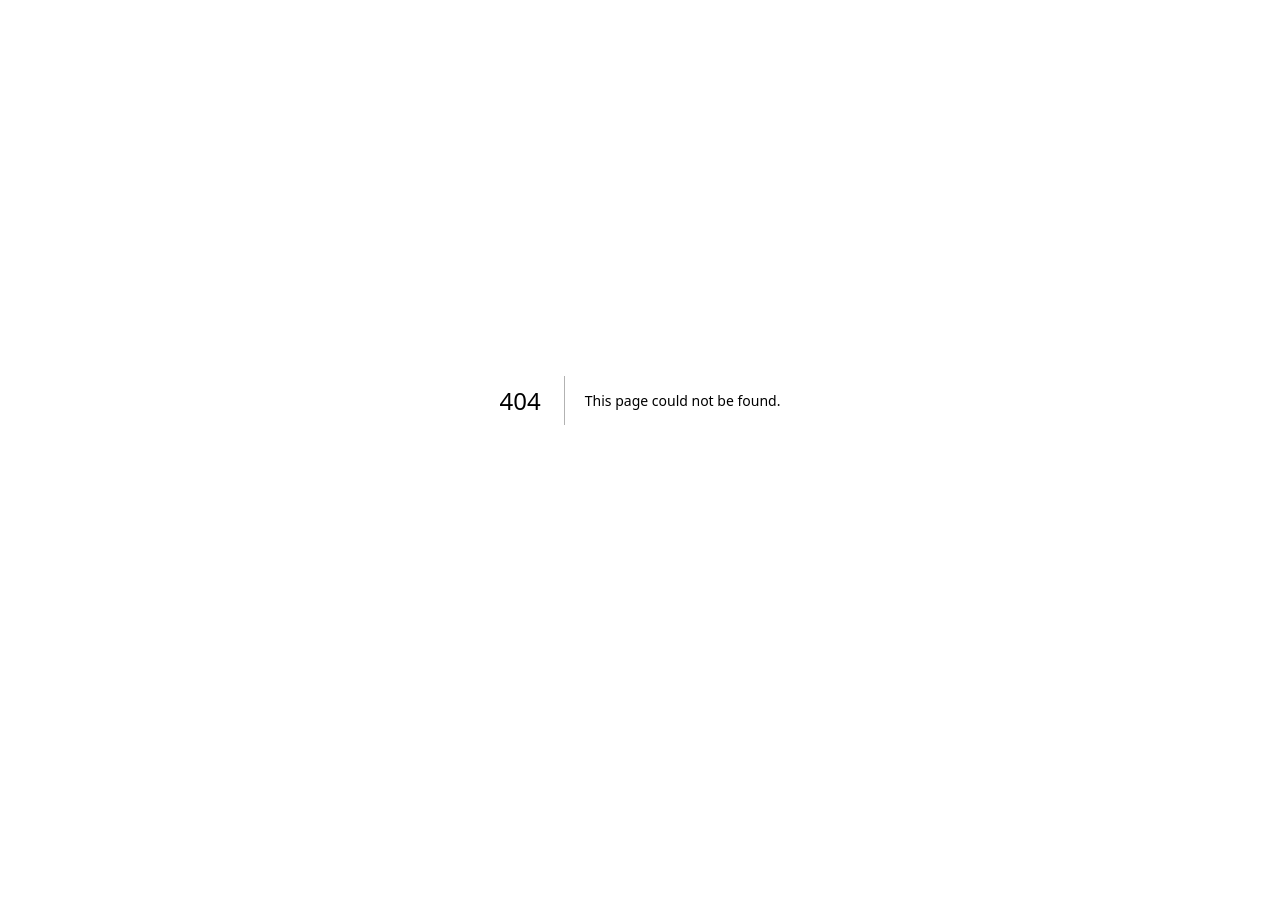
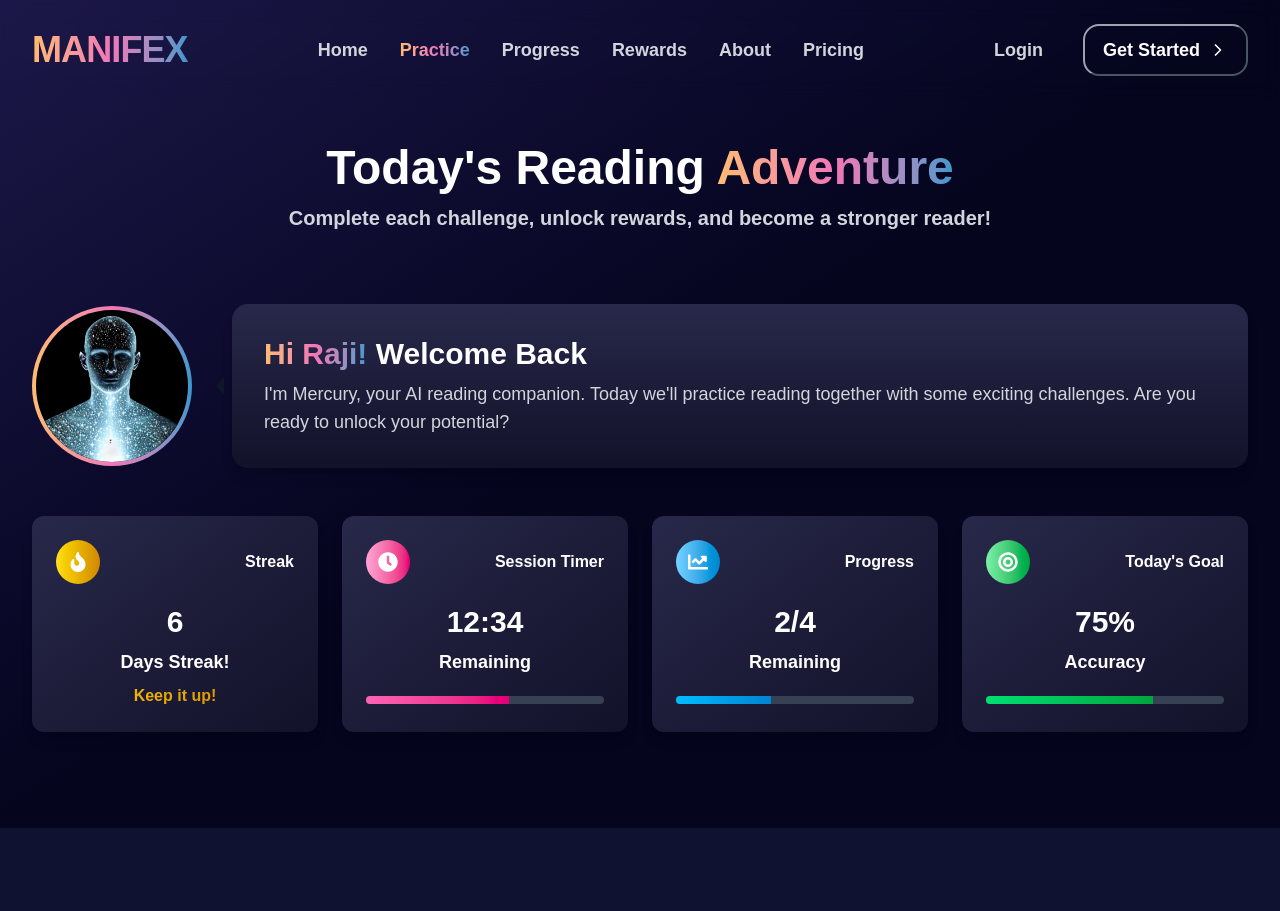
Before and after one commit to Betopia24/antoniotorre773_Web_For_Jobair, a Next.js app: page /practice in a window 1280 px wide. Before the commit this address had no page. Shown: the top 911 px of the page. Before the commit the page ends 800 px from the top, so only its background shows below. Built offline with nearby package versions, Linux system fonts and the light colour scheme.

Commit message:
UI: Practice Page

```diff
--- /dev/null
+++ b/app/(root)/practice/page.tsx
@@ -0,0 +1,12 @@
+import PracticeHero from "@/components/practice/PracticeHero";
+import Tasks from "@/components/practice/Tasks";
+import React from "react";
+
+export default function Page() {
+  return (
+    <>
+      <PracticeHero />
+      <Tasks />
+    </>
+  );
+}
--- a/components/practice/PracticeHero.tsx
+++ b/components/practice/PracticeHero.tsx
@@ -5,7 +5,7 @@ import { FaFire, FaClock, FaChartLine, FaBullseye } from "react-icons/fa";
 
 const PracticeHero = () => {
   return (
-    <div className="pt-28 pb-24 sm:pt-36 sm:pb-24 bg-gradient-to-br from-brand-dark to-brand-darker">
+    <div className="pt-28 pb-24 sm:pt-36 sm:pb-24 bg-gradient-to-br from-brand-dark via-brand-darker to-brand-darker">
       <div className="app-container flex flex-col items-center gap-12">
         {/* Heading */}
         <Heading
```
